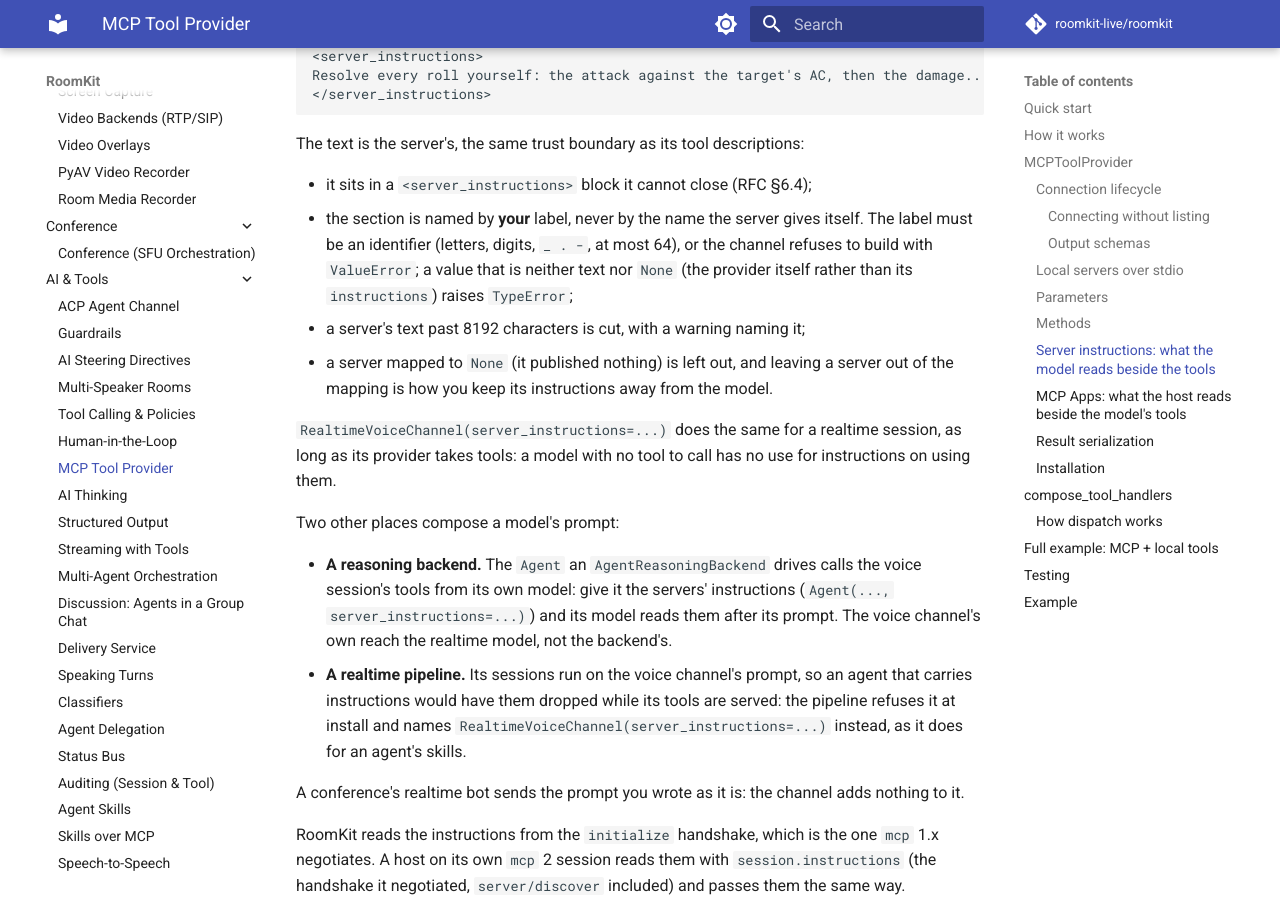
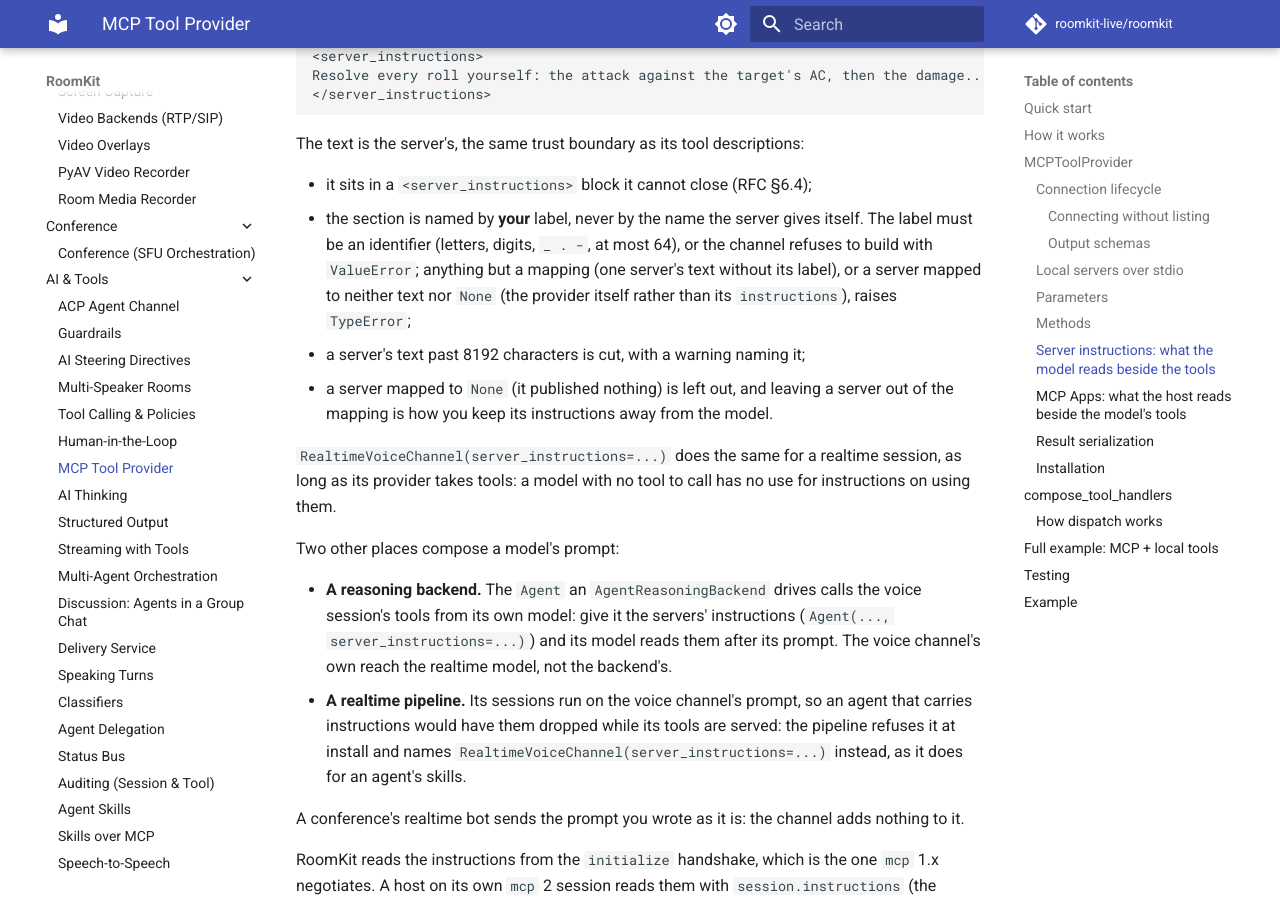
Before and after one commit to roomkit-live/roomkit-docs, an MkDocs documentation site: the page built from docs/guides/mcp-tool-provider.md, in a window 1280 px wide and 900 px high, scrolled down 5736 px. Built offline with MkDocs 1.6.1 and Material for MkDocs 9.7.7, drawn with Linux system fonts in a browser that asks for light colours; comment, search, counter and statistics services are not loaded.

Commit message:
docs: a star naming no anchor is not an alias, indented frontmatter lines are left out, server_instructions must be a mapping (RMK-693, RMK-692)

```diff
--- a/docs/guides/mcp-tool-provider.md
+++ b/docs/guides/mcp-tool-provider.md
@@ -198,9 +198,10 @@ The text is the server's, the same trust boundary as its tool descriptions:
 - it sits in a `<server_instructions>` block it cannot close (RFC §6.4);
 - the section is named by **your** label, never by the name the server gives
   itself. The label must be an identifier (letters, digits, `_ . -`, at most
-  64), or the channel refuses to build with `ValueError`; a value that is
+  64), or the channel refuses to build with `ValueError`; anything but a
+  mapping (one server's text without its label), or a server mapped to
   neither text nor `None` (the provider itself rather than its
-  `instructions`) raises `TypeError`;
+  `instructions`), raises `TypeError`;
 - a server's text past 8192 characters is cut, with a warning naming it;
 - a server mapped to `None` (it published nothing) is left out, and leaving a
   server out of the mapping is how you keep its instructions away from the model.
```
Also changed, not shown: docs/guides/agent-skills.md (+1 -1 lines).
